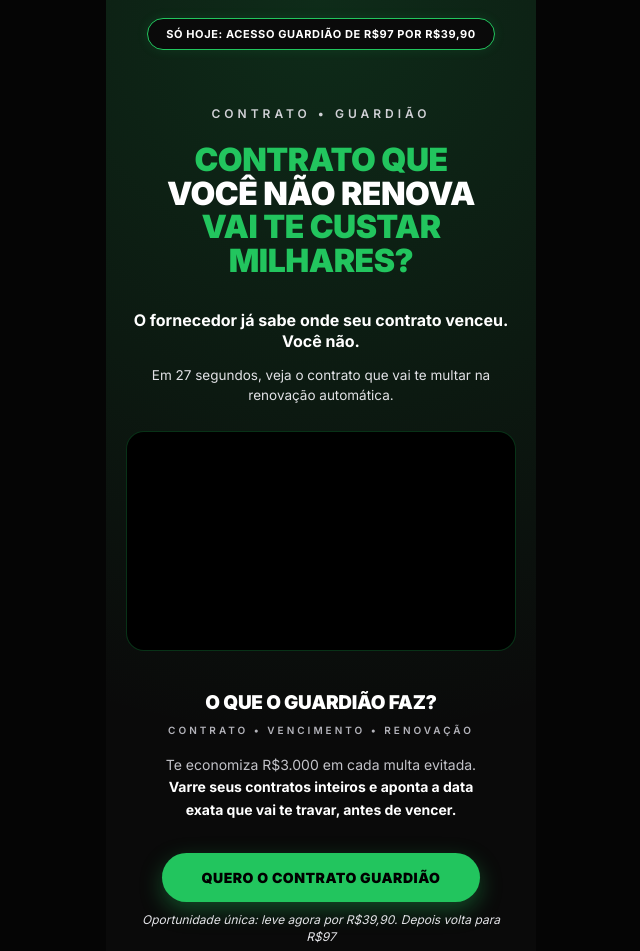
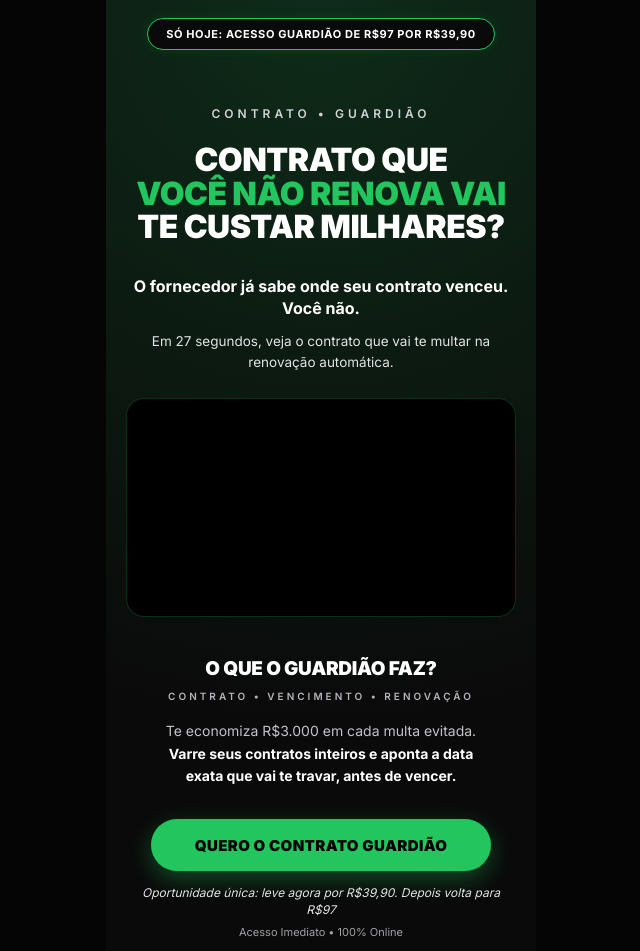
Before and after one commit to microprojeto/Pag-Contrato, a plain HTML site: page index.html in a window 1280 px wide. Shown: the top 951 px of the page, without its empty margins (319-959 px from the left). Drawn offline with Linux system fonts and the light colour scheme.

Commit message:
Update index.html

```diff
--- a/index.html
+++ b/index.html
@@ -18,9 +18,9 @@
 .video{width:100%;aspect-ratio:16/9;background:#000;border-radius:18px;margin-bottom:40px;overflow:hidden;border:0.5px solid rgba(34,197,94,0.25)}
 .rec{font-size:19px;font-weight:900;color:#fff;letter-spacing:-0.3px;margin-bottom:10px;text-transform:uppercase}
 .mini-light{font-size:10px;letter-spacing:3px;color:#B4B4BB;font-weight:600;text-transform:uppercase;opacity:1;margin-bottom:18px}
-.btn{display:inline-block;background:#22C55E;color:#000;padding:16px 40px;border-radius:999px;font-weight:900;font-size:14px;text-decoration:none;letter-spacing:0.5px;margin:0 auto 10px;box-shadow:0 8px 22px rgba(34,197,94,0.35);border:none;cursor:pointer;text-transform:uppercase}
+.btn{display:flex;align-items:center;justify-content:center;width:100%;max-width:340px;height:52px;background:#22C55E;color:#000;border-radius:999px;font-weight:900;font-size:15px;text-decoration:none;letter-spacing:0.4px;margin:28px auto 14px auto;box-shadow:0 8px 24px rgba(34,197,94,0.35), 0 0 0 1px rgba(34,197,94,0.2) inset;border:none;cursor:pointer;text-transform:uppercase}
 .btn:active{transform:scale(0.97)}
-.urgency{font-size:12px;color:#E2E2E6;font-style:italic;font-weight:500;margin-bottom:8px;line-height:1.4}
+.urgency{font-size:12px;color:#E2E2E6;font-style:italic;font-weight:500;margin-bottom:6px;line-height:1.4}
 .under{font-size:11px;color:#A1A1A6;margin-bottom:22px}
 .garant{font-size:14px;font-weight:700;color:#fff;margin-bottom:10px}
 .garant span{color:#22C55E}
@@ -39,9 +39,9 @@
   <div class="content">
     <div class="logo">CONTRATO • GUARDIÃO</div>
     <h1>
-      <span style="color:#22C55E;">CONTRATO QUE</span><br>
-      <span style="color:#FFFFFF;">VOCÊ NÃO RENOVA</span><br>
-      <span style="color:#22C55E;">VAI TE CUSTAR MILHARES?</span>
+      <span style="color:#FFFFFF;">CONTRATO QUE</span><br>
+      <span style="color:#22C55E;">VOCÊ NÃO RENOVA VAI</span><br>
+      <span style="color:#FFFFFF;">TE CUSTAR MILHARES?</span>
     </h1>
     <div class="sub-w">O fornecedor já sabe onde seu contrato venceu. Você não.</div>
     <div class="sub-g">Em 27 segundos, veja o contrato que vai te multar na renovação automática.</div>
```
